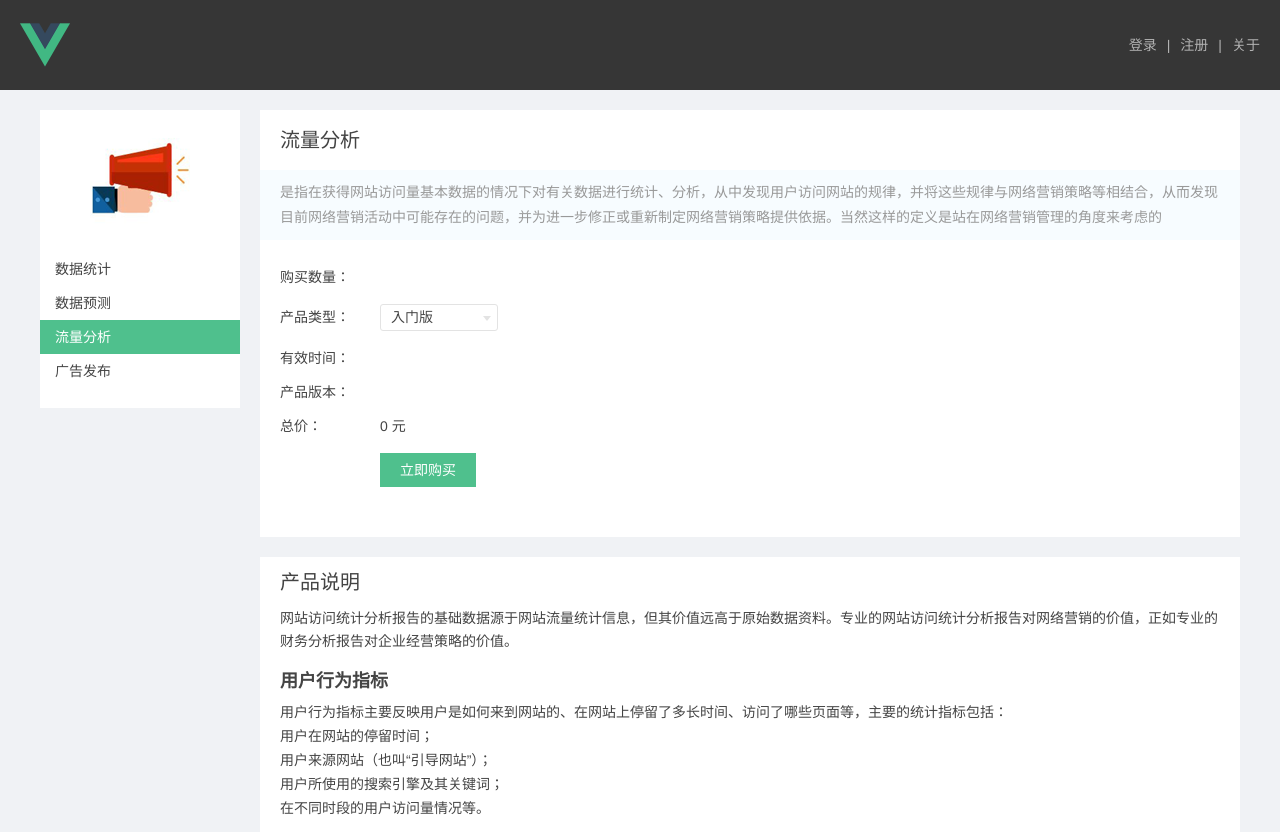
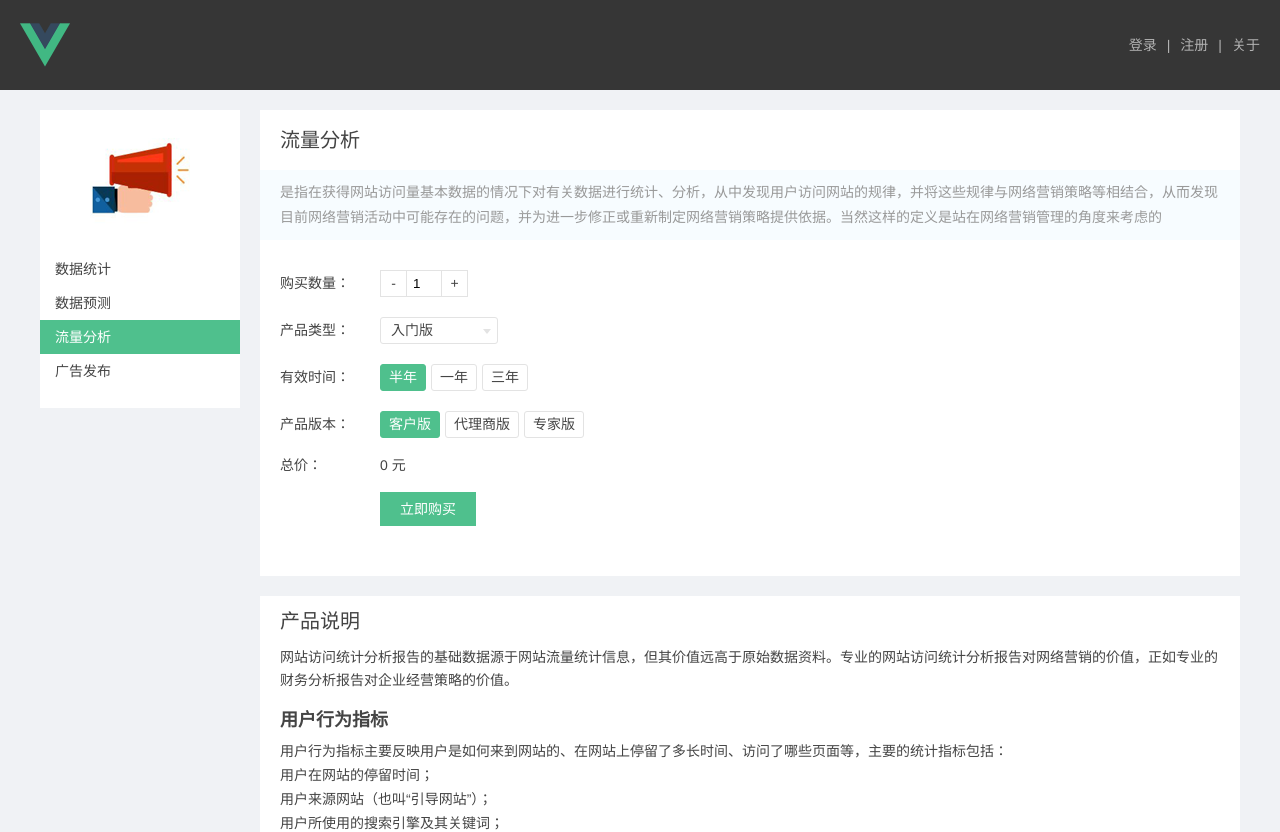
Before and after one commit to CZPGitHub/WX_prodject, a Vue app: page /detail/analysis in a window 1280 px wide. Shown: the top 832 px of the page. Built offline with nearby package versions, Linux system fonts and the light colour scheme; what vue-resource would draw is missing.

Commit message:
购买详情完善

```diff
--- /dev/null
+++ b/src/components/base/counter.vue
@@ -0,0 +1,98 @@
+<template>
+    <div class="counter-component">
+      <div class="counter-btn" @click="minus"> - </div>
+      <div class="counter-show">
+        <input type="text" v-model="number" @keyup="fixNumber">
+      </div>
+      <div class="counter-btn" @click="add"> + </div>
+    </div>
+</template>
+
+<script>
+export default {
+  props:{
+    max:{
+        type:Number,
+        default:5
+    },
+    min:{
+        type:Number,
+        default:1
+    }
+  },
+  data () {
+    return {
+        number:this.min
+    }
+  },
+  watch:{
+        number () {
+            this.$emit("on-change",this.number)
+        }
+    },
+  methods:{
+    minus () {
+        if(this.number <= this.min){
+            return
+        }else{
+            this.number--
+        }
+    },
+    add () {
+        if(this.number >= this.max){
+            return
+        }else{
+            this.number++
+        }
+    },
+    fixNumber () {
+        let fix
+      if (typeof this.number === 'string') {
+        fix = Number(this.number.replace(/\D/g, ''))
+      }else {
+        fix = this.number
+      }
+      if (fix > this.max || fix < this.min) {
+        fix = this.min
+      }
+      this.number = fix
+    }
+  }
+}
+</script>
+
+<style scoped>
+.counter-component {
+  position: relative;
+  display: inline-block;
+  overflow: hidden;
+  vertical-align: middle;
+}
+.counter-show {
+  float: left;
+}
+.counter-show input {
+  border: none;
+  border-top: 1px solid #e3e3e3;
+  border-bottom: 1px solid #e3e3e3;
+  height: 23px;
+  line-height: 23px;
+  width: 30px;
+  outline: none;
+  text-indent: 4px;
+}
+.counter-btn {
+  border: 1px solid #e3e3e3;
+  float: left;
+  height: 25px;
+  line-height: 25px;
+  width: 25px;
+  text-align: center;
+  cursor: pointer;
+}
+.counter-btn:hover {
+  border-color: #4fc08d;
+  background: #4fc08d;
+  color: #fff;
+}
+</style>
--- a/src/pages/detail/analysis.vue
+++ b/src/pages/detail/analysis.vue
@@ -10,7 +10,7 @@
                   购买数量：
               </div>
               <div class="sales-board-line-right">
-                <!-- <v-counter @on-change="onParamChange('buyNum', $event)"></v-counter> -->
+                 <v-counter></v-counter>
               </div>
           </div>
           <div class="sales-board-line">
@@ -27,9 +27,7 @@
                   有效时间：
               </div>
               <div class="sales-board-line-right">
-                  <!-- <v-chooser
-                  :selections="periodList"
-                  @on-change="onParamChange('period', $event)"></v-chooser> -->
+                   <v-chooser :selections="periodList" ></v-chooser>
               </div>
           </div>
           <div class="sales-board-line">
@@ -37,9 +35,7 @@
                   产品版本：
               </div>
               <div class="sales-board-line-right">
-                  <!-- <v-mul-chooser
-                  :selections="versionList"
-                  @on-change="onParamChange('versions', $event)"></v-mul-chooser> -->
+                   <v-mul-chooser :selections="versionList" ></v-mul-chooser>
               </div>
           </div>
           <div class="sales-board-line">
@@ -87,10 +83,15 @@
 
 <script>
 import VSelection from "../../components/base/selection"
-
+import VCounter from "../../components/base/counter"
+import VChooser from "../../components/base/chooser"
+import VMulChooser from "../../components/base/multiplyChooser"
 export default {
   components:{
-    VSelection
+    VSelection,
+    VCounter,
+    VChooser,
+    VMulChooser
   },
   data () {
     return {
@@ -108,6 +109,34 @@ export default {
           label: '高级版',
           value: 2
         }
+      ],
+      periodList:[
+        {
+          label: '半年',
+          value: 0
+        },
+        {
+          label: '一年',
+          value: 1
+        },
+        {
+          label: '三年',
+          value: 2
+        }
+      ],
+      versionList:[
+        {
+          label: '客户版',
+          value: 0
+        },
+        {
+          label: '代理商版',
+          value: 1
+        },
+        {
+          label: '专家版',
+          value: 2
+        }
       ]
     }
   },
--- a/src/pages/detail/forecast.vue
+++ b/src/pages/detail/forecast.vue
@@ -11,6 +11,7 @@
               </div>
               <div class="sales-board-line-right">
                   <!-- <v-counter :max="100" :min="20"></v-counter> -->
+                  <v-counter :min="20" :max="100"></v-counter>
               </div>
           </div>
           <div class="sales-board-line">
@@ -58,9 +59,11 @@
 </template>
 <script>
 import VMulChooser from "../../components/base/multiplyChooser"
+import VCounter from "../../components/base/counter"
 export default {
   components:{
-    VMulChooser
+    VMulChooser,
+    VCounter
   },
   data () {
     return {
```
